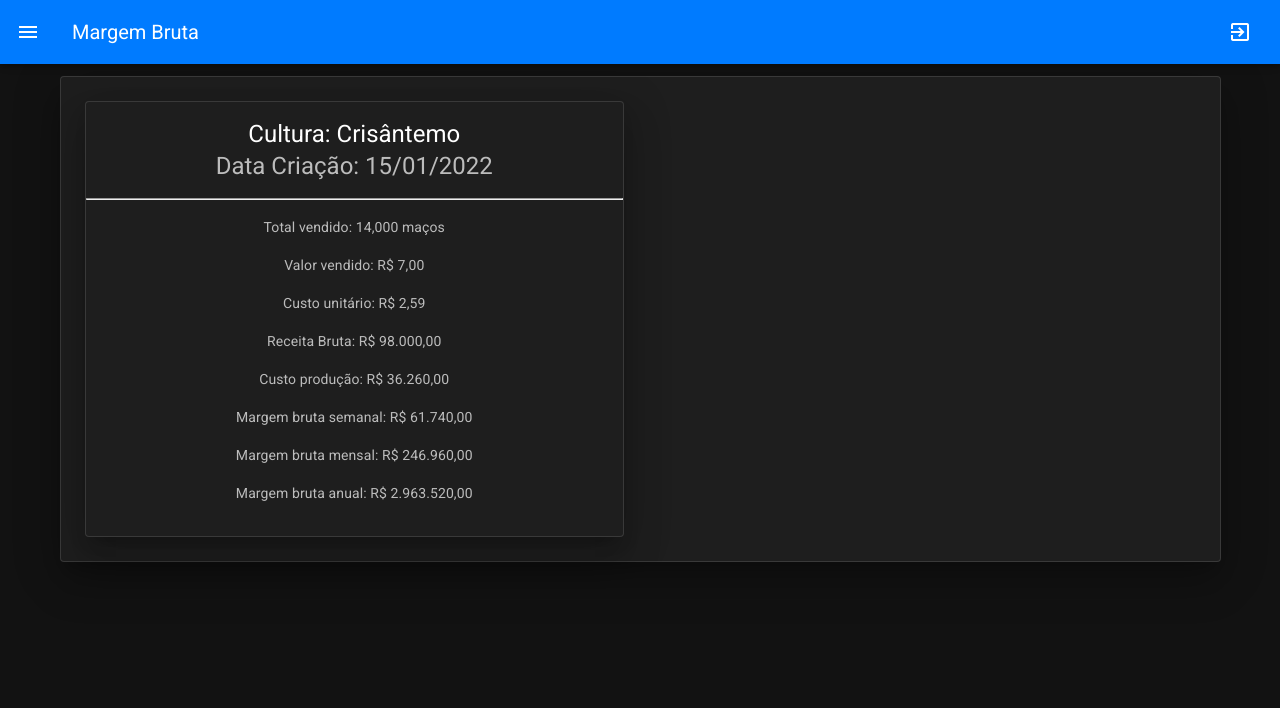
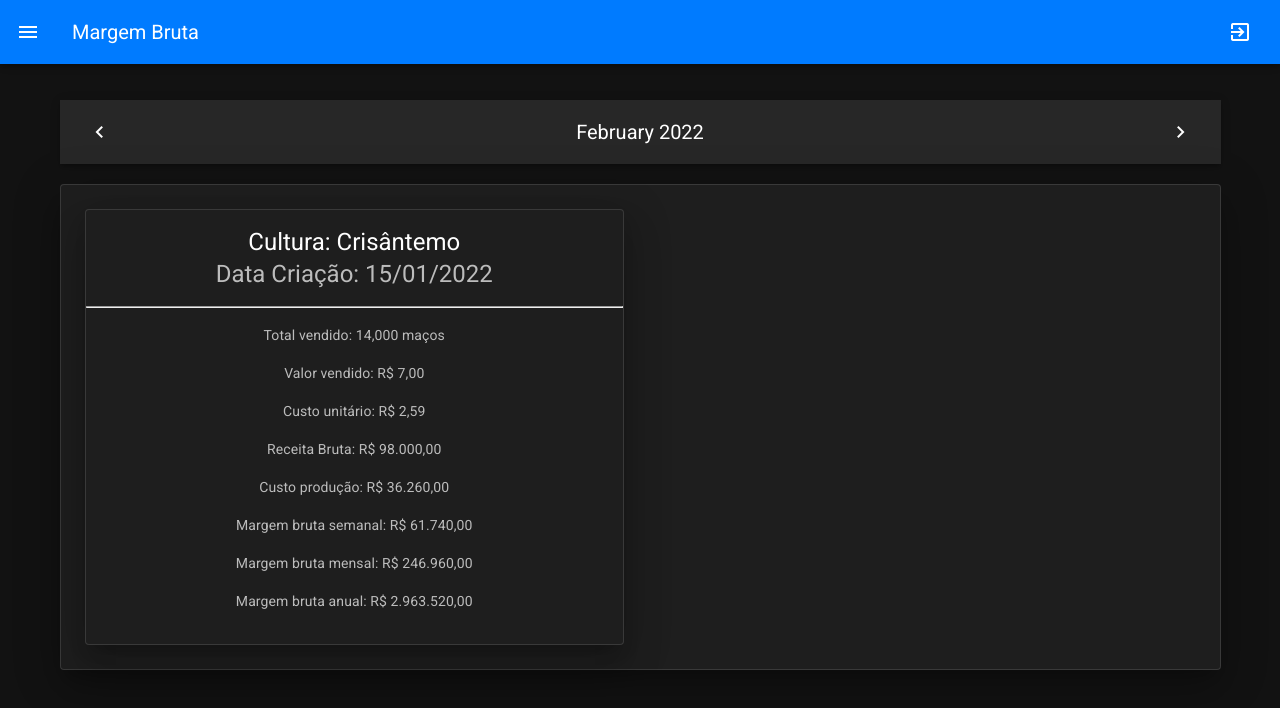
Before and after one commit to BrunaHosken/custo-producao-agricola, a Vue app in the folder front/: page /dashboard/margem-bruta in a window 1280 px wide. Shown: the top 708 px of the page. Built offline with nearby package versions, Linux system fonts and the light colour scheme.

Commit message:
adicionando toolbar por mes

```diff
--- /dev/null
+++ b/front/src/modules/dashboard/modules/components/ToolbarByMonth.vue
@@ -0,0 +1,80 @@
+<template>
+  <v-toolbar :color="color">
+    <v-layout align-center>
+      <v-flex xs1>
+        <div class="text-xs-left">
+          <v-btn icon text @click="decrement">
+            <v-icon>mdi-chevron-left</v-icon>
+          </v-btn>
+        </div>
+      </v-flex>
+
+      <v-flex xs8 offset-xs1>
+        <v-toolbar-title class="text-center">
+          <span>{{ currentMonth }}</span>
+        </v-toolbar-title>
+      </v-flex>
+
+      <v-flex v-if="showSlot" xs1 text-right>
+        <slot />
+      </v-flex>
+
+      <v-flex xs1 :class="arrowRightClass">
+        <div class="text-right">
+          <v-btn icon text @click="increment">
+            <v-icon>mdi-chevron-right</v-icon>
+          </v-btn>
+        </div>
+      </v-flex>
+    </v-layout>
+  </v-toolbar>
+</template>
+
+<script>
+import moment from "moment";
+
+export default {
+  name: "ToolbarByMonth",
+  props: {
+    format: String,
+    color: String,
+    month: String,
+    showSlot: {
+      type: Boolean,
+      default: false,
+    },
+  },
+  data: () => ({
+    date: undefined,
+  }),
+  computed: {
+    currentMonth() {
+      return this.date.format("MMMM YYYY");
+    },
+    arrowRightClass() {
+      return !this.showSlot ? "offset-xs1" : "";
+    },
+  },
+
+  created() {
+    this.setCurrentMonth();
+    this.emit();
+  },
+  methods: {
+    emit() {
+      this.$emit("month", this.date.format(this.format));
+    },
+    decrement() {
+      this.date = this.date.clone().subtract(1, "month");
+      this.emit();
+    },
+    increment() {
+      this.date = this.date.clone().add(1, "month");
+      this.emit();
+    },
+    setCurrentMonth() {
+      this.date = this.month ? moment(this.month, this.format) : moment();
+    },
+  },
+};
+</script>
--- a/front/src/modules/dashboard/modules/controle-estoque/views/ControleEstoque.vue
+++ b/front/src/modules/dashboard/modules/controle-estoque/views/ControleEstoque.vue
@@ -1,4 +1,9 @@
 <template>
+  <v-layout row wrap>
+    <v-flex xs12>
+      <ToolbarByMonth class="mt-5 mb-3" format="MM-YYYY" month="02" />
+    </v-flex>
+    <v-flex xs12>
       <v-card elevation="24" outlined>
         <v-card-title>
           Controle de Estoque do Produto Terminado
@@ -26,15 +31,21 @@
           </template>
         </v-data-table>
       </v-card>
+    </v-flex>
+  </v-layout>
 </template>
 
 <script>
 // import moment from "moment";
+
+import ToolbarByMonth from "./../../components/ToolbarByMonth.vue";
 import formatCurrentMixin from "./../../../../../mixins/format-currency";
 export default {
   name: "ControleEstoque",
   mixins: [formatCurrentMixin],
-
+  components: {
+    ToolbarByMonth,
+  },
   data() {
     return {
       search: "",
--- a/front/src/modules/dashboard/modules/margem-bruta/views/MargemBruta.vue
+++ b/front/src/modules/dashboard/modules/margem-bruta/views/MargemBruta.vue
@@ -1,4 +1,9 @@
 <template>
+  <v-layout row wrap>
+    <v-flex xs12>
+      <ToolbarByMonth class="mt-5 mb-3" format="MM-YYYY" month="02" />
+    </v-flex>
+    <v-flex xs12>
       <v-card elevation="24" outlined>
         <v-container fluid grid-list-md>
           <v-layout row wrap>
@@ -33,15 +38,21 @@
                   </p>
                   <p>
                     Margem bruta semanal:
-                {{ formatCurrency(margemBrutaSemanal(card.item, card.index)) }}
+                    {{
+                      formatCurrency(margemBrutaSemanal(card.item, card.index))
+                    }}
                   </p>
                   <p>
                     Margem bruta mensal:
-                {{ formatCurrency(margemBrutaMensal(card.item, card.index)) }}
+                    {{
+                      formatCurrency(margemBrutaMensal(card.item, card.index))
+                    }}
                   </p>
                   <p>
                     Margem bruta anual:
-                {{ formatCurrency(margemBrutaAnual(card.item, card.index)) }}
+                    {{
+                      formatCurrency(margemBrutaAnual(card.item, card.index))
+                    }}
                   </p>
                 </v-card-text>
               </v-card>
@@ -49,14 +60,23 @@
           </v-layout>
         </v-container>
       </v-card>
+    </v-flex>
+  </v-layout>
 </template>
 
 <script>
+// import moment from "moment";
+
+import ToolbarByMonth from "./../../components/ToolbarByMonth.vue";
+
 import moment from "moment";
 import formatCurrentMixin from "./../../../../../mixins/format-currency";
 export default {
   name: "MargemBruta",
   mixins: [formatCurrentMixin],
+  components: {
+    ToolbarByMonth,
+  },
   data() {
     return {
       cards: [
--- a/front/src/modules/dashboard/modules/relatorios/views/Relatorios.vue
+++ b/front/src/modules/dashboard/modules/relatorios/views/Relatorios.vue
@@ -1,5 +1,8 @@
 <template>
   <v-layout row wrap>
+    <v-flex xs12>
+      <ToolbarByMonth class="mt-5 mb-3" format="MM-YYYY" month="02" />
+    </v-flex>
     <v-flex v-for="chart in charts" :key="chart.title" xs12 sm6 md6 lg6 xl6>
       <v-card elevation="24" outlined>
         <v-card-text>
@@ -60,10 +63,11 @@
 <script>
 import Chart from "chart.js";
 import formatCurrentMixin from "./../../../../../mixins/format-currency";
+import ToolbarByMonth from "./../../components/ToolbarByMonth.vue";
 export default {
   name: "Relatorios",
   mixins: [formatCurrentMixin],
-  components: {},
+  components: { ToolbarByMonth },
   data: () => ({
     charts: [
       { title: "Tipo de Consumo Fixo", refId: "chartFixesIncomes" },
```
Lines whose indentation alone changed are shown as unchanged.
